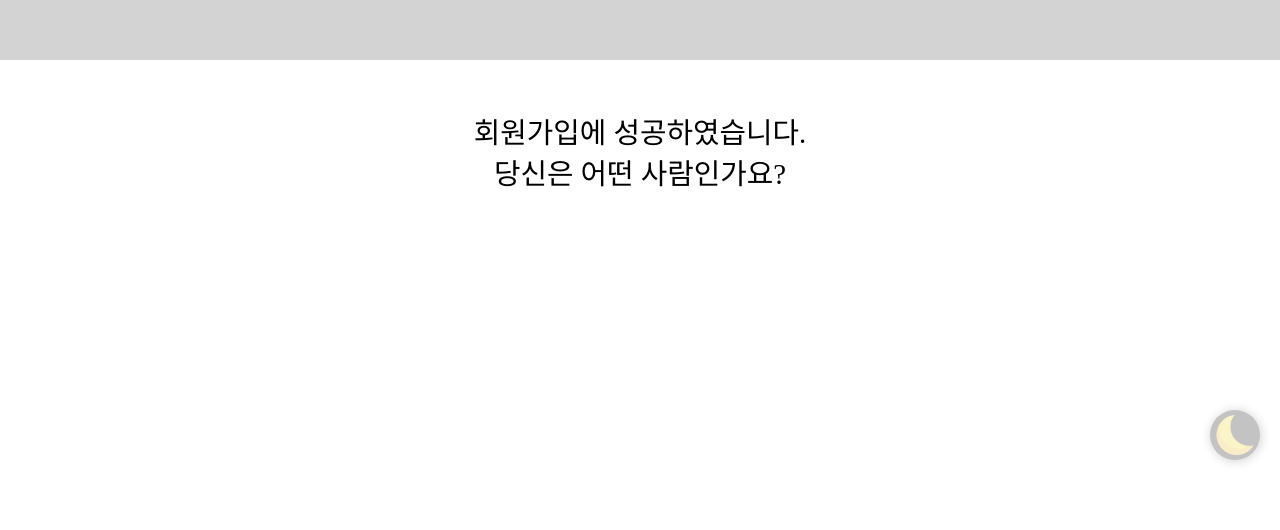
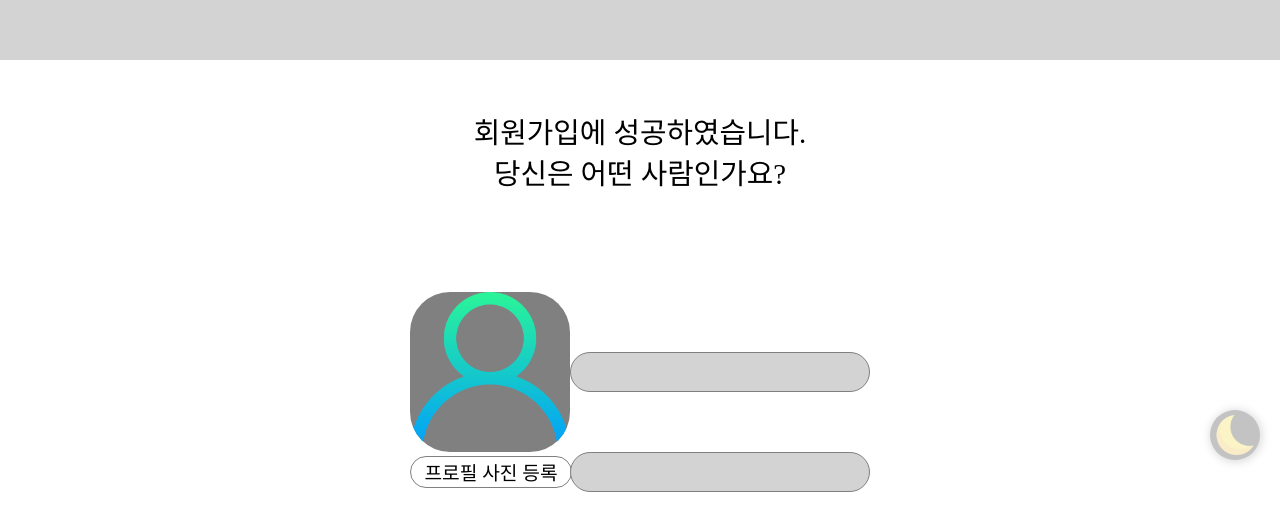
Before and after one commit to DKU-D-Coding-teams/2023-1-developers, a React (Create React App) app in the folder frontend/: page /register/profile in a window 1280 px wide. Shown: the part 240-770 px from the top of the page. Built offline with nearby package versions, Linux system fonts and the light colour scheme; a web font is replaced by a local one.

Commit message:
refactor: Input 컴포넌트화

```diff
--- a/frontend/src/components/index.ts
+++ b/frontend/src/components/index.ts
@@ -2,5 +2,6 @@ export { default as NavbarSection } from "./navbar/NavbarSection";
 export { default as ProfileBox } from "./ProfileBox";
 export { default as TopBackground } from "./common/TopBackground";
 export { default as TopBar } from "./common/TopBar";
-export { default as RegisterPageTitle } from "./RegisterPageTitle";
+export { default as RegisterPageTitle } from "./register/RegisterPageTitle";
 export { default as ThemeButton } from "./ThemeButton";
+export { default as RegisterPageInput } from "./register/RegisterPageInput";
--- /dev/null
+++ b/frontend/src/components/register/RegisterPageInput.ts
@@ -0,0 +1,23 @@
+import styled from "styled-components";
+import { waitAndDragUpFadeIn } from "styles";
+
+const RegisterPageInput = styled.input<{ width?: string; height?: string; marginTop?: string }>`
+  position: relative;
+  display: block;
+  margin: 0 auto;
+  margin-top: ${({ marginTop }) => marginTop || "60px"};
+
+  width: ${({ width }) => width || "300px"};
+  height: 40px;
+  line-height: 40px;
+  padding: 10px;
+  font-size: 20px;
+
+  background-color: lightgray;
+  border: 1px solid gray;
+  border-radius: 40px;
+
+  animation: ${waitAndDragUpFadeIn} 2s;
+`;
+
+export default RegisterPageInput;
--- a/frontend/src/pages/register/IdPwRegister.tsx
+++ b/frontend/src/pages/register/IdPwRegister.tsx
@@ -1,4 +1,4 @@
-import { RegisterPageTitle } from "components";
+import { RegisterPageInput, RegisterPageTitle } from "components";
 import styled from "styled-components";
 import { shakeHorizontal, waitAndDragUpFadeIn } from "styles";
 import { useState } from "react";
@@ -44,33 +44,21 @@ export default function IdPwRegister() {
       <RegisterPageTitle>사용할 아이디와 비밀번호를 입력해 주세요.</RegisterPageTitle>
 
       <form onSubmit={handleSubmit}>
-        <Input placeholder="아이디" name="id" onChange={handleInput} />
-        <Input type="password" placeholder="비밀번호" name="pw" onChange={handleInput} />
-        <Input type="password" marginTop="30px" placeholder="비밀번호 재입력" name="pwRe" onChange={handleInput} />
+        <RegisterPageInput placeholder="아이디" name="id" onChange={handleInput} />
+        <RegisterPageInput type="password" placeholder="비밀번호" name="pw" onChange={handleInput} />
+        <RegisterPageInput
+          type="password"
+          marginTop="30px"
+          placeholder="비밀번호 재입력"
+          name="pwRe"
+          onChange={handleInput}
+        />
 
         {warning ? <WarningBox>{warning}</WarningBox> : <SubmitInput type="submit" value="제출" />}
       </form>
     </>
   );
 }
-
-const Input = styled.input<{ marginTop?: string }>`
-  position: relative;
-  display: block;
-  margin: 0 auto;
-  margin-top: ${({ marginTop }) => marginTop || "60px"};
-
-  height: 40px;
-  line-height: 40px;
-  padding: 10px;
-  font-size: 20px;
-
-  background-color: lightgray;
-  border: 1px solid gray;
-  border-radius: 40px;
-
-  animation: ${waitAndDragUpFadeIn} 2s;
-`;
 
 const SubmitInput = styled.input`
   position: relative;
--- a/frontend/src/pages/register/ProfileRegister.tsx
+++ b/frontend/src/pages/register/ProfileRegister.tsx
@@ -1,4 +1,5 @@
-import { RegisterPageTitle } from "components";
+import { RegisterPageInput, RegisterPageTitle } from "components";
+import styled from "styled-components";
 
 // TODO // pages/register에다가 계속 이렇게 할 건지, components/register로 옮길 건지
 // TODO // 일단 pages/register에서 하다가 틀 잡히면 확실히 정해서 옮겨버리자.
@@ -11,6 +12,43 @@ export default function ProfileRegister() {
         <br />
         당신은 어떤 사람인가요?
       </RegisterPageTitle>
+
+      <FlexBox>
+        <ProfileImgUploadContainer>
+          <ProfileImg src="/icons/person.png" />
+          <ProfileImgUploadButton>프로필 사진 등록</ProfileImgUploadButton>
+        </ProfileImgUploadContainer>
+        <div>
+          <RegisterPageInput />
+          <RegisterPageInput />
+        </div>
+      </FlexBox>
     </>
   );
 }
+
+const FlexBox = styled.div`
+  display: flex;
+  margin: 0 auto;
+  margin-top: 100px;
+  width: fit-content;
+`;
+
+const ProfileImgUploadContainer = styled.div`
+  width: 160px;
+`;
+
+const ProfileImg = styled.img`
+  width: 100%;
+  border-radius: 40px;
+  background-color: gray;
+`;
+
+const ProfileImgUploadButton = styled.button`
+  width: 100%;
+  height: 30px;
+  font-size: 1.2rem;
+  text-align: center;
+  border: 1px solid gray;
+  border-radius: 30px;
+`;
```
Also changed, not shown: frontend/src/components/register/RegisterPageTitle.ts (renamed from frontend/src/components/RegisterPageTitle.ts).
